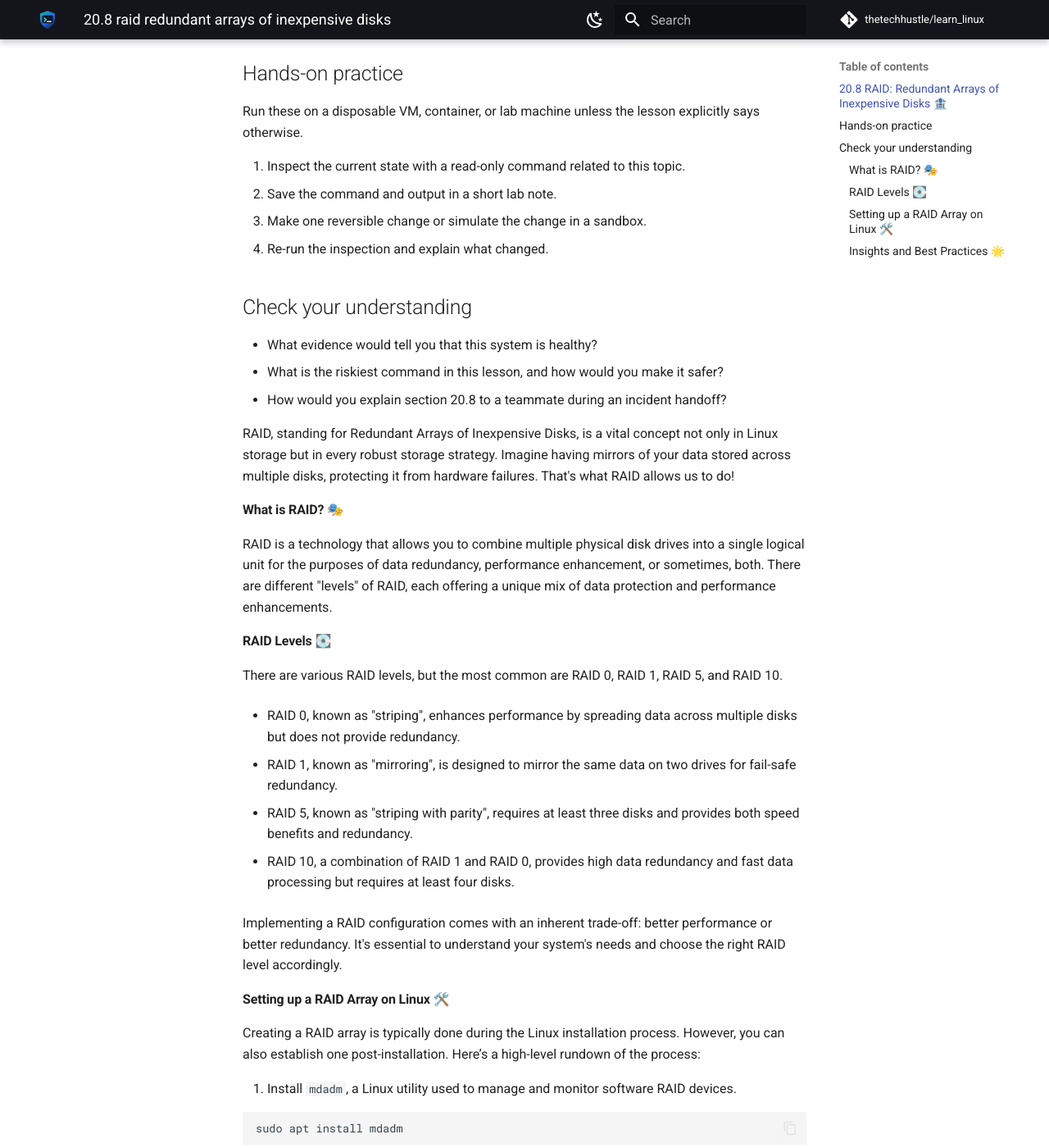
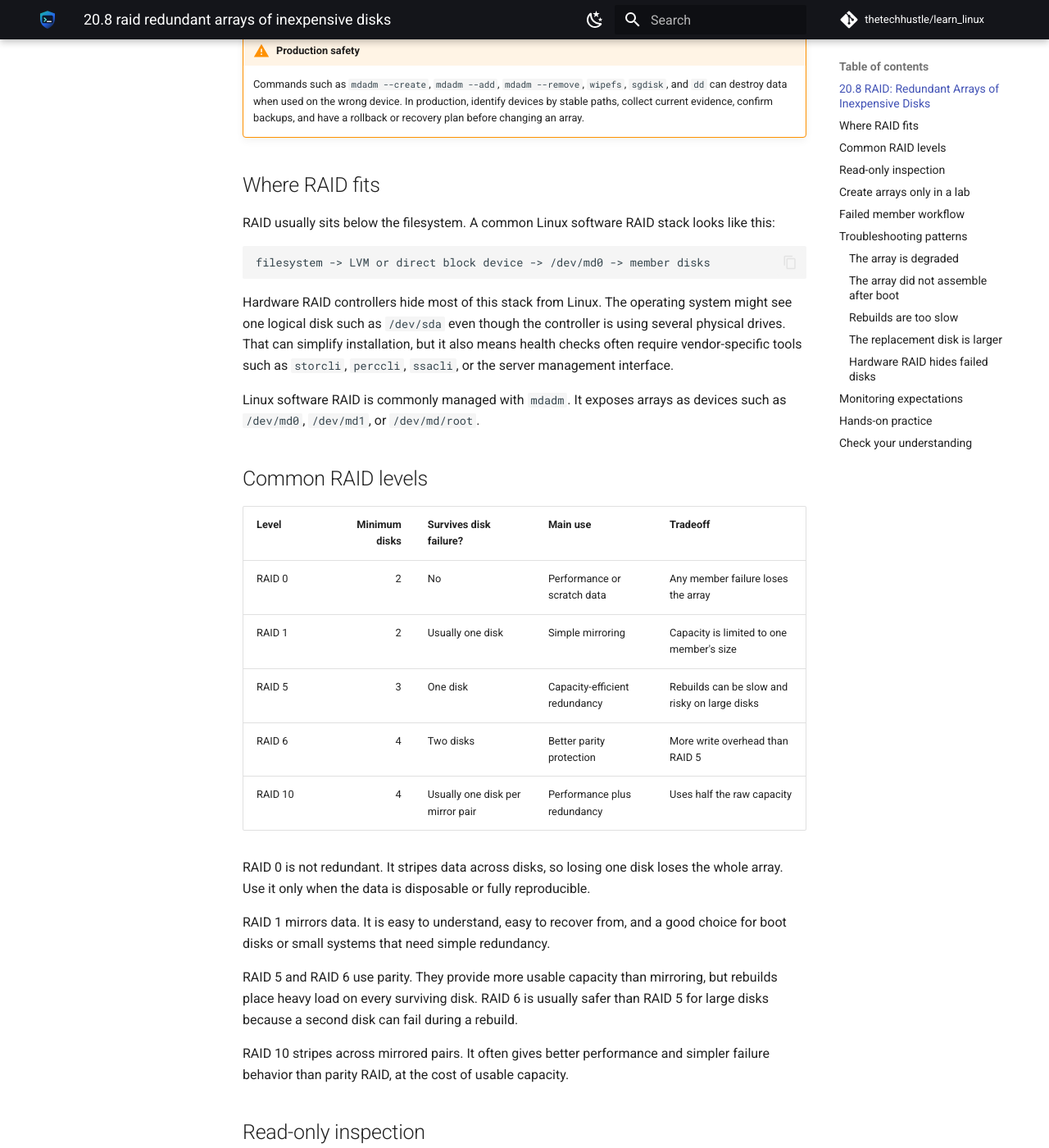
Before and after one commit to thetechhustle/learn_linux, an MkDocs documentation site: the page built from docs/lessons/20_storage/20.8_raid-_redundant_arrays_of_inexpensive_disks.md, in a window 1280 px wide and 1400 px high, scrolled down 673 px. Shown: the whole window at 82% size. Built offline with MkDocs 1.6.1 and Material for MkDocs 9.7.7, drawn with Linux system fonts in a browser that asks for light colours; comment, search, counter and statistics services are not loaded; some of the changed text lies outside the part shown.

Commit message:
Improve Chapter 20 RAID lesson (#181)
Co-authored-by: Jules Ai <jules@Juless-Air.ts.net lan>

````diff
--- a/docs/lessons/20_storage/20.8_raid-_redundant_arrays_of_inexpensive_disks.md
+++ b/docs/lessons/20_storage/20.8_raid-_redundant_arrays_of_inexpensive_disks.md
@@ -1,86 +1,242 @@
-### 20.8 RAID: Redundant Arrays of Inexpensive Disks 🏦
+### 20.8 RAID: Redundant Arrays of Inexpensive Disks
 
+RAID combines multiple disks into one storage device. Sometimes the goal is
+speed, sometimes it is survival after a disk failure, and often it is a
+careful balance between the two.
 
+The most important operational point is this: RAID is not a backup. RAID can
+keep a system online when a disk fails, but it does not protect you from
+deleted files, corrupted data, ransomware, bad firmware, accidental
+repartitioning, or a disaster that takes out the whole machine.
 
 !!! abstract "What you will learn"
-    - Explain where **20.8 RAID: Redundant Arrays of Inexpensive Disks 🏦** fits in day-to-day Linux operations.
-    - Use current Linux tooling to inspect, change, and verify the relevant system behavior.
-    - Connect the concept to a real operational scenario: a database server that needs more capacity without losing data.
+    - Explain the difference between RAID 0, RAID 1, RAID 5, RAID 6, and RAID 10.
+    - Inspect Linux software RAID arrays with read-only commands.
+    - Recognize degraded, rebuilding, and failed RAID states.
+    - Describe a safer workflow for replacing a failed member disk.
+    - Explain why RAID still needs backups, monitoring, and tested recovery.
 
-!!! example "Field story"
-    Imagine a database server that needs more capacity without losing data. Your job is not to memorize a command; it is to build a short evidence trail, choose a low-risk change, and prove whether the system improved.
+!!! warning "Production safety"
+    Commands such as `mdadm --create`, `mdadm --add`, `mdadm --remove`,
+    `wipefs`, `sgdisk`, and `dd` can destroy data when used on the wrong
+    device. In production, identify devices by stable paths, collect current
+    evidence, confirm backups, and have a rollback or recovery plan before
+    changing an array.
 
-!!! success "Operator principle"
-    Backups, partitioning, filesystems, volume management, and monitoring are one system.
+## Where RAID fits
+
+RAID usually sits below the filesystem. A common Linux software RAID stack
+looks like this:
+
+```text
+filesystem -> LVM or direct block device -> /dev/md0 -> member disks
+```
+
+Hardware RAID controllers hide most of this stack from Linux. The operating
+system might see one logical disk such as `/dev/sda` even though the controller
+is using several physical drives. That can simplify installation, but it also
+means health checks often require vendor-specific tools such as `storcli`,
+`perccli`, `ssacli`, or the server management interface.
+
+Linux software RAID is commonly managed with `mdadm`. It exposes arrays as
+devices such as `/dev/md0`, `/dev/md1`, or `/dev/md/root`.
+
+## Common RAID levels
+
+| Level | Minimum disks | Survives disk failure? | Main use | Tradeoff |
+| --- | ---: | --- | --- | --- |
+| RAID 0 | 2 | No | Performance or scratch data | Any member failure loses the array |
+| RAID 1 | 2 | Usually one disk | Simple mirroring | Capacity is limited to one member's size |
+| RAID 5 | 3 | One disk | Capacity-efficient redundancy | Rebuilds can be slow and risky on large disks |
+| RAID 6 | 4 | Two disks | Better parity protection | More write overhead than RAID 5 |
+| RAID 10 | 4 | Usually one disk per mirror pair | Performance plus redundancy | Uses half the raw capacity |
+
+RAID 0 is not redundant. It stripes data across disks, so losing one disk loses
+the whole array. Use it only when the data is disposable or fully reproducible.
+
+RAID 1 mirrors data. It is easy to understand, easy to recover from, and a good
+choice for boot disks or small systems that need simple redundancy.
+
+RAID 5 and RAID 6 use parity. They provide more usable capacity than mirroring,
+but rebuilds place heavy load on every surviving disk. RAID 6 is usually safer
+than RAID 5 for large disks because a second disk can fail during a rebuild.
+
+RAID 10 stripes across mirrored pairs. It often gives better performance and
+simpler failure behavior than parity RAID, at the cost of usable capacity.
+
+## Read-only inspection
+
+Start with commands that do not modify the system.
+
+```bash
+cat /proc/mdstat
+lsblk -o NAME,SIZE,TYPE,FSTYPE,MOUNTPOINTS,MODEL,SERIAL
+sudo mdadm --detail /dev/md0
+sudo mdadm --examine /dev/sdb1 /dev/sdc1
+sudo journalctl -k -g 'md|raid|I/O error' --no-pager
+```
+
+Useful signs in `/proc/mdstat` include:
+
+- `[UU]`: both members of a two-disk mirror are up.
+- `[U_]` or `[_U]`: one member is missing or failed.
+- `recovery`, `resync`, or `reshape`: the array is doing background work.
+- `finish=` and `speed=`: estimated rebuild progress and current throughput.
+
+`mdadm --detail` gives a fuller view:
+
+```text
+State : clean
+Active Devices : 2
+Working Devices : 2
+Failed Devices : 0
+Spare Devices : 0
+```
+
+For a healthy array, you want the expected number of active devices, no failed
+devices, and no surprise resync unless one is planned.
+
+## Create arrays only in a lab
+
+The following example is for a disposable lab VM with empty disks. Do not paste
+it into a production host.
+
+```bash
+sudo mdadm --create /dev/md0 --level=1 --raid-devices=2 /dev/sdb /dev/sdc
+cat /proc/mdstat
+sudo mdadm --detail /dev/md0
+```
+
+After creating an array, administrators usually put a partition table,
+filesystem, LVM physical volume, or encryption layer on top of `/dev/md0`.
+The correct next step depends on the storage design.
+
+Persist the array configuration according to the distribution's conventions.
+On many Linux systems, that means updating an `mdadm.conf` file and rebuilding
+the initramfs if the array is needed during boot.
+
+```bash
+sudo mdadm --detail --scan
+```
+
+Do not assume every distribution stores this file in the same place. Check the
+local documentation before changing boot-critical storage.
+
+## Failed member workflow
+
+When an array reports a failed disk, slow down and collect evidence before
+changing anything.
+
+1. Confirm the affected array:
+
+   ```bash
+   cat /proc/mdstat
+   sudo mdadm --detail /dev/md0
+   ```
+
+2. Map the failed member to a physical device or slot:
+
+   ```bash
+   lsblk -o NAME,KNAME,SIZE,TYPE,MODEL,SERIAL
+   sudo mdadm --detail /dev/md0
+   ```
+
+3. Check kernel and device-health evidence:
+
+   ```bash
+   sudo journalctl -k --since '1 hour ago' --no-pager
+   sudo smartctl -a /dev/sdb
+   ```
+
+4. Confirm backups and maintenance expectations. RAID rebuilds are stressful,
+   and another weak disk can fail while the array is degraded.
+
+5. Mark and remove only the confirmed failed member:
+
+   ```bash
+   sudo mdadm /dev/md0 --fail /dev/sdb1
+   sudo mdadm /dev/md0 --remove /dev/sdb1
+   ```
+
+6. Add the replacement member after it has the expected partition layout:
+
+   ```bash
+   sudo mdadm /dev/md0 --add /dev/sdd1
+   watch cat /proc/mdstat
+   ```
+
+The exact device names above are examples. In real work, device names can
+change across boots. Prefer stable identifiers, inventory records, and physical
+slot mapping instead of guessing from `/dev/sdX` order.
+
+## Troubleshooting patterns
+
+### The array is degraded
+
+Check `/proc/mdstat`, `mdadm --detail`, and kernel logs. Identify whether the
+member is failed, missing, or simply not assembled. Do not immediately recreate
+the array; recreating with the wrong options can make recovery harder.
+
+### The array did not assemble after boot
+
+Check whether the expected member devices are visible with `lsblk`, then inspect
+superblocks with `mdadm --examine`. If the root filesystem depends on the array,
+also check initramfs and bootloader configuration.
+
+### Rebuilds are too slow
+
+Heavy application I/O, weak disks, controller limits, and kernel rebuild limits
+can all affect speed. Before tuning rebuild settings, decide whether production
+latency or faster redundancy restoration matters more for the incident.
+
+### The replacement disk is larger
+
+RAID normally uses the common usable size across members. A larger replacement
+disk may work, but extra capacity is not automatically useful unless the whole
+array design is expanded later.
+
+### Hardware RAID hides failed disks
+
+If Linux only sees a logical disk, use the controller tooling and out-of-band
+management to inspect member health. Also confirm alerting, because the OS may
+not show a failed physical disk through ordinary commands.
+
+## Monitoring expectations
+
+A RAID array should not rely on someone occasionally running `cat /proc/mdstat`.
+Production systems need alerts for degraded arrays, failed members, controller
+events, rebuild status, and disk health. For software RAID, `mdadm --monitor`
+or a monitoring agent can report array state. For hardware RAID, integrate the
+controller's health output with the same alerting path used for other hardware.
+
+Monitor capacity too. RAID keeps a block device available; it does not prevent
+filesystems from filling up.
 
 ## Hands-on practice
 
-Run these on a disposable VM, container, or lab machine unless the lesson explicitly says otherwise.
+Use a disposable VM with two or more empty virtual disks.
 
-1. Inspect the current state with a read-only command related to this topic.
-2. Save the command and output in a short lab note.
-3. Make one reversible change or simulate the change in a sandbox.
-4. Re-run the inspection and explain what changed.
+1. Install `mdadm` using your distribution's package manager.
+2. Inspect available disks:
+
+   ```bash
+   lsblk -o NAME,SIZE,TYPE,FSTYPE,MOUNTPOINTS
+   ```
+
+3. Create a RAID 1 array from two empty lab disks.
+4. Record `cat /proc/mdstat` and `sudo mdadm --detail /dev/md0`.
+5. Simulate a failed member with `mdadm --fail` and observe the degraded state.
+6. Re-add or replace the failed member and watch the rebuild finish.
+7. Write a short note explaining which commands were read-only and which
+   commands changed storage state.
+
+Destroy the lab VM when finished if it was created only for this exercise.
 
 ## Check your understanding
 
-- What evidence would tell you that this system is healthy?
-- What is the riskiest command in this lesson, and how would you make it safer?
-- How would you explain section 20.8 to a teammate during an incident handoff?
-
-
-RAID, standing for Redundant Arrays of Inexpensive Disks, is a vital concept not only in Linux storage but in every robust storage strategy. Imagine having mirrors of your data stored across multiple disks, protecting it from hardware failures. That's what RAID allows us to do!
-
-#### What is RAID? 🎭
-
-RAID is a technology that allows you to combine multiple physical disk drives into a single logical unit for the purposes of data redundancy, performance enhancement, or sometimes, both. There are different "levels" of RAID, each offering a unique mix of data protection and performance enhancements.
-
-#### RAID Levels 💽
-
-There are various RAID levels, but the most common are RAID 0, RAID 1, RAID 5, and RAID 10.
-
-- RAID 0, known as "striping", enhances performance by spreading data across multiple disks but does not provide redundancy.
-
-- RAID 1, known as "mirroring", is designed to mirror the same data on two drives for fail-safe redundancy.
-
-- RAID 5, known as "striping with parity", requires at least three disks and provides both speed benefits and redundancy.
-
-- RAID 10, a combination of RAID 1 and RAID 0, provides high data redundancy and fast data processing but requires at least four disks.
-
-Implementing a RAID configuration comes with an inherent trade-off: better performance or better redundancy. It's essential to understand your system's needs and choose the right RAID level accordingly.
-
-#### Setting up a RAID Array on Linux 🛠️
-
-Creating a RAID array is typically done during the Linux installation process. However, you can also establish one post-installation. Here’s a high-level rundown of the process:
-
-1. Install `mdadm`, a Linux utility used to manage and monitor software RAID devices.
-
-```bash
-sudo apt install mdadm
-```
-
-2. Identify the drives you want to include in the RAID array.
-
-```bash
-lsblk
-```
-
-3. Create the RAID array using the identified drives:
-
-```bash
-sudo mdadm --create --verbose /dev/md0 --level=1 --raid-devices=2 /dev/sdb /dev/sdc
-```
-
-In this example, we're creating a RAID 1 array (`--level=1`) consisting of two devices (`--raid-devices=2`) : /dev/sdb and /dev/sdc.
-
-#### Insights and Best Practices 🌟
-
-Managing RAID arrays is a complex task requiring careful planning and knowledge. Here are a few best practices to consider:
-
-- Always monitor your RAID arrays using tools like `mdadm` or RAID management software.
-- Regularly test your RAIDs for failures and have a recovery plan in place.
-- Appropriately select the RAID level based on your system's requirements for performance and redundancy.
-
-By understanding the essence of RAID, you hand yourself another powerful tool in your Linux storage belt. When hardware fails, and it inevitably will, the knowledge in this section will ensure you're ready to handle any data loss catastrophe with composure.
-
-In the next section, we'll move beyond the hardware level of storage and peek into how we organize and manage data at higher levels. Exciting, isn't it? 😄🚀🐧.
+- Why is RAID not a substitute for backups?
+- What does `[U_]` mean in `/proc/mdstat` for a two-disk RAID 1 array?
+- Why can RAID 5 be risky on very large disks?
+- Which commands help map an mdadm member to a physical disk?
+- What extra tooling might be required for hardware RAID?
+- What evidence would you include in an incident handoff for a degraded array?
````
